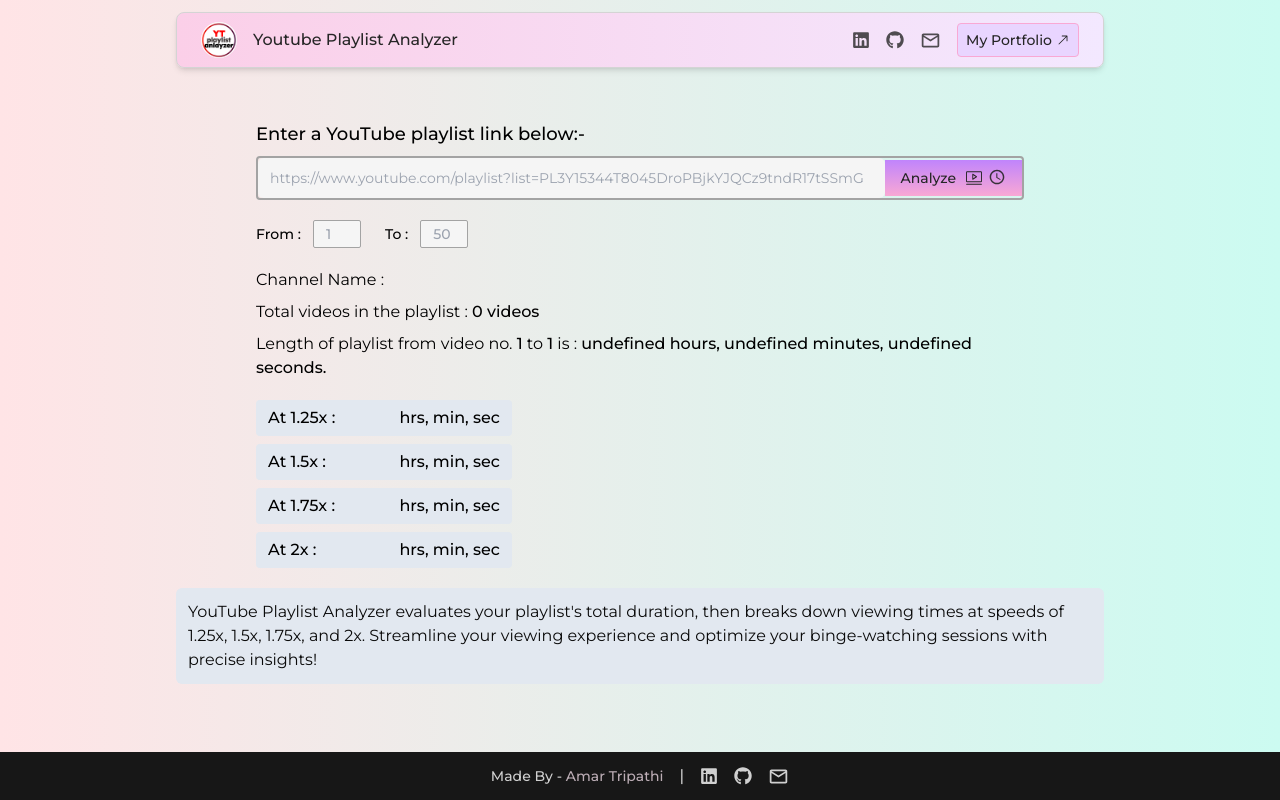
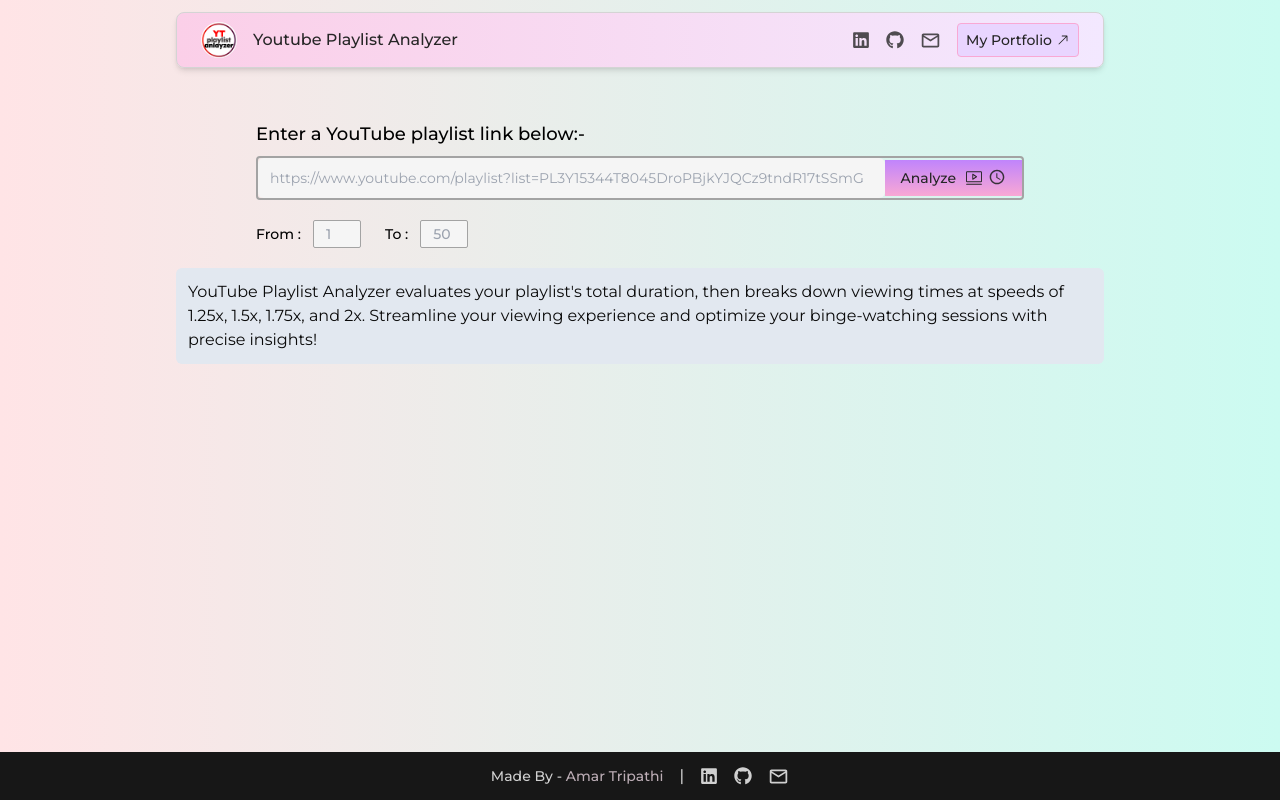
Before and after one commit to amartripathi0/youtube-playlist-analyzer, a React (Vite) app: page / in a window 1280 px wide. Built offline with nearby package versions, Linux system fonts and the light colour scheme; no server answers.

Commit message:
fix: playlist detail div initial display

```diff
--- a/src/components/HomePage.jsx
+++ b/src/components/HomePage.jsx
@@ -27,7 +27,7 @@
     {}
   );
   const [showVideoPlaybackDuration, setShowVideoPlaybackDuration] =
-    useState(true);
+    useState(false);
   const [playlistInputChanged, setPlaylistInputChanged] = useState(false);
   const [endVideoInputChanged, setEndVideoInputChanged] = useState(false);
   const API_KEY = import.meta.env.VITE_YT_API_KEY;
```
